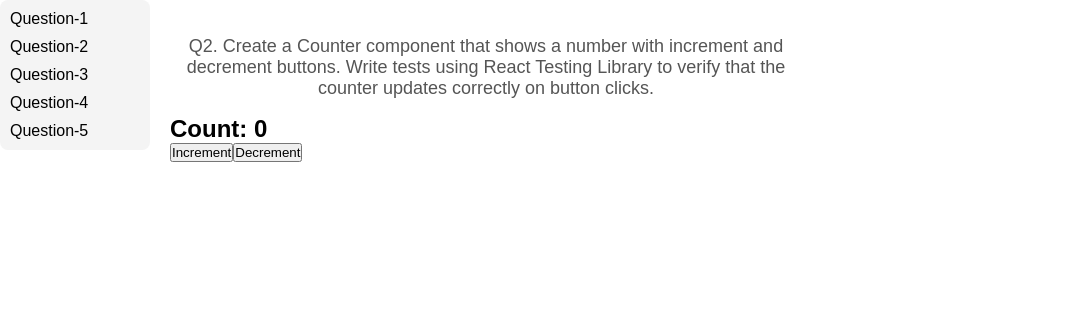
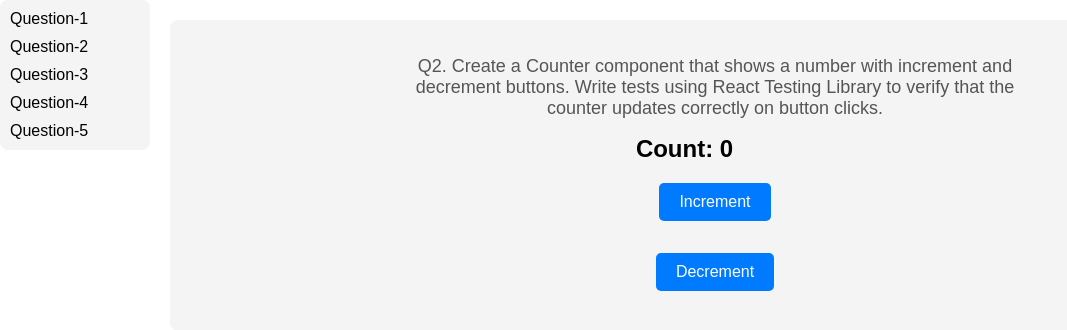
Before and after one commit to abhijeet-successivetech/React-Training, a Next.js app: page /assignment-6/question-2 in a window 1280 px wide. Shown: the top 330 px of the page, without its empty margins (0-1067 px from the left). Built offline with nearby package versions, Linux system fonts and the light colour scheme.

Commit message:
assignment completed

```diff
--- a/src/app/assignment-6/question-2/page.jsx
+++ b/src/app/assignment-6/question-2/page.jsx
@@ -2,14 +2,14 @@ import Counter from "@/component/assignment-6/Counter";
 
 const Page = () => {
   return (
-    <>
+    <div className="container-center">
       <p className="question">
         Q2. Create a Counter component that shows a number with increment and
         decrement buttons. Write tests using React Testing Library to verify
         that the counter updates correctly on button clicks.
       </p>
      <Counter/>
-    </>
+    </div>
   );
 };
 export default Page;
--- a/src/app/assignment-6/question-3/page.jsx
+++ b/src/app/assignment-6/question-3/page.jsx
@@ -2,7 +2,7 @@ import LoginForm from "@/component/assignment-6/LoginForm";
 
 const Page = () => {
   return (
-    <>
+    <div className="container-center">
       <p className="question">
         Q3. You are given a LoginForm component with username and password
         fields and a submit button. Write test cases using React Testing Library
@@ -10,7 +10,7 @@ const Page = () => {
         submission works as expected.
       </p>
       <LoginForm/>
-    </>
+    </div>
   );
 };
 
--- a/src/app/assignment-6/question-4/page.jsx
+++ b/src/app/assignment-6/question-4/page.jsx
@@ -2,7 +2,7 @@ import UserProfile from "@/component/assignment-6/UserProfile";
 
 const Page = () => {
   return (
-    <>
+    <div className="container-center">
       <p className="question">
         Q4. Implement a UserProfile component that displays a user's name,
         email, and phone number using props. Write tests using React Testing
@@ -10,7 +10,7 @@ const Page = () => {
         data.
       </p>
       <UserProfile name={"Abhijeet"} email={"Abhijeet@gmail.com"} phone={66712221112} />
-    </>
+    </div>
   );
 };
 
--- a/src/app/assignment-6/question-5/page.jsx
+++ b/src/app/assignment-6/question-5/page.jsx
@@ -2,7 +2,7 @@ import ModalComponent from "@/component/assignment-6/Modal";
 
 const ModalPage = () => {
   return (
-    <>
+    <div className="container-center">
       <p className="question">
         Q5. Create a Modal component that displays a dialog with content. Users
         should be able to open and close the modal. Write tests using React
@@ -10,7 +10,7 @@ const ModalPage = () => {
         triggered.
       </p>
       <ModalComponent/>
-    </>
+    </div>
   );
 };
 export default ModalPage;
--- a/src/component/assignment-6/Counter.jsx
+++ b/src/component/assignment-6/Counter.jsx
@@ -5,10 +5,12 @@ export default function Counter() {
   const [count, setCount] = useState(0);
 
   return (
-    <div>
+      <div>
       <h2>Count: {count}</h2>
-      <button onClick={() => setCount(count + 1)}>Increment</button>
-      <button onClick={() => setCount(count - 1)}>Decrement</button>
+      <div className="container-center" style={{display:"flex", flexDirection:"column",  gap:"2rem"}} >
+      <button className="button-primary" onClick={() => setCount(count + 1)}>Increment</button>
+      <button className="button-primary" onClick={() => setCount(count - 1)}>Decrement</button>
+    </div>
     </div>
   );
 }
```
Also changed, not shown: src/app/assignment-6/question-1/page.jsx (+8 -6 lines).
